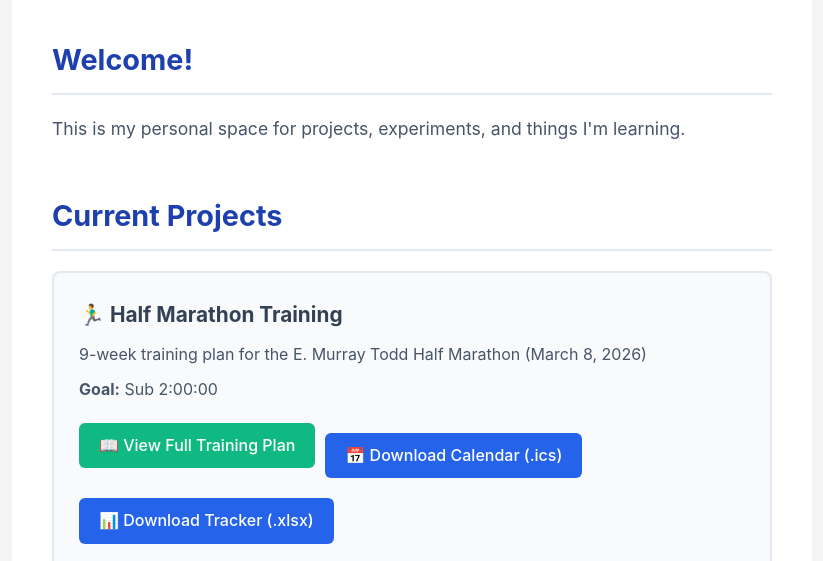
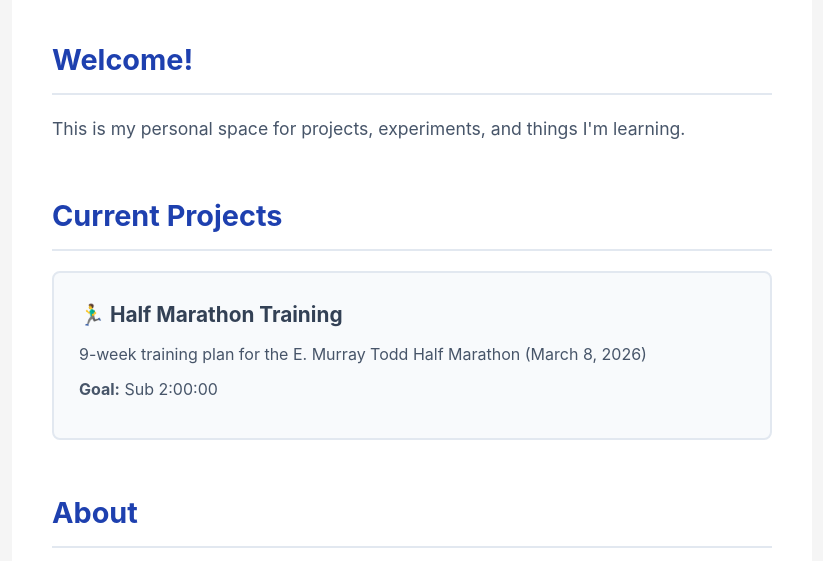
Before and after one commit to Viveklearns/viveklearns_website, a plain HTML site: page index.html in a window 1280 px wide. Shown: the part 208-769 px from the top of the page, without its empty margins (228-1051 px from the left). Drawn offline with Linux system fonts and the light colour scheme.

Commit message:
Simplify marathon card to title and summary only
- Remove all buttons and call-to-action links
- Keep only title, description, and goal
- Card remains clickable to training page

```diff
--- a/index.html
+++ b/index.html
@@ -27,12 +27,6 @@
                         <h3>🏃‍♂️ Half Marathon Training</h3>
                         <p>9-week training plan for the E. Murray Todd Half Marathon (March 8, 2026)</p>
                         <p><strong>Goal:</strong> Sub 2:00:00</p>
-                        <div class="project-links">
-                            <span class="button-text">📖 View Full Training Plan</span>
-                            <a href="/half_marathon_training_FIXED.ics" class="button" download onclick="event.stopPropagation();">📅 Download Calendar (.ics)</a>
-                            <a href="/half_marathon_training_tracker_complete.xlsx" class="button" download onclick="event.stopPropagation();">📊 Download Tracker (.xlsx)</a>
-                        </div>
-                        <p class="note">Click anywhere on this card to view the full training plan</p>
                     </div>
                 </a>
 
```
